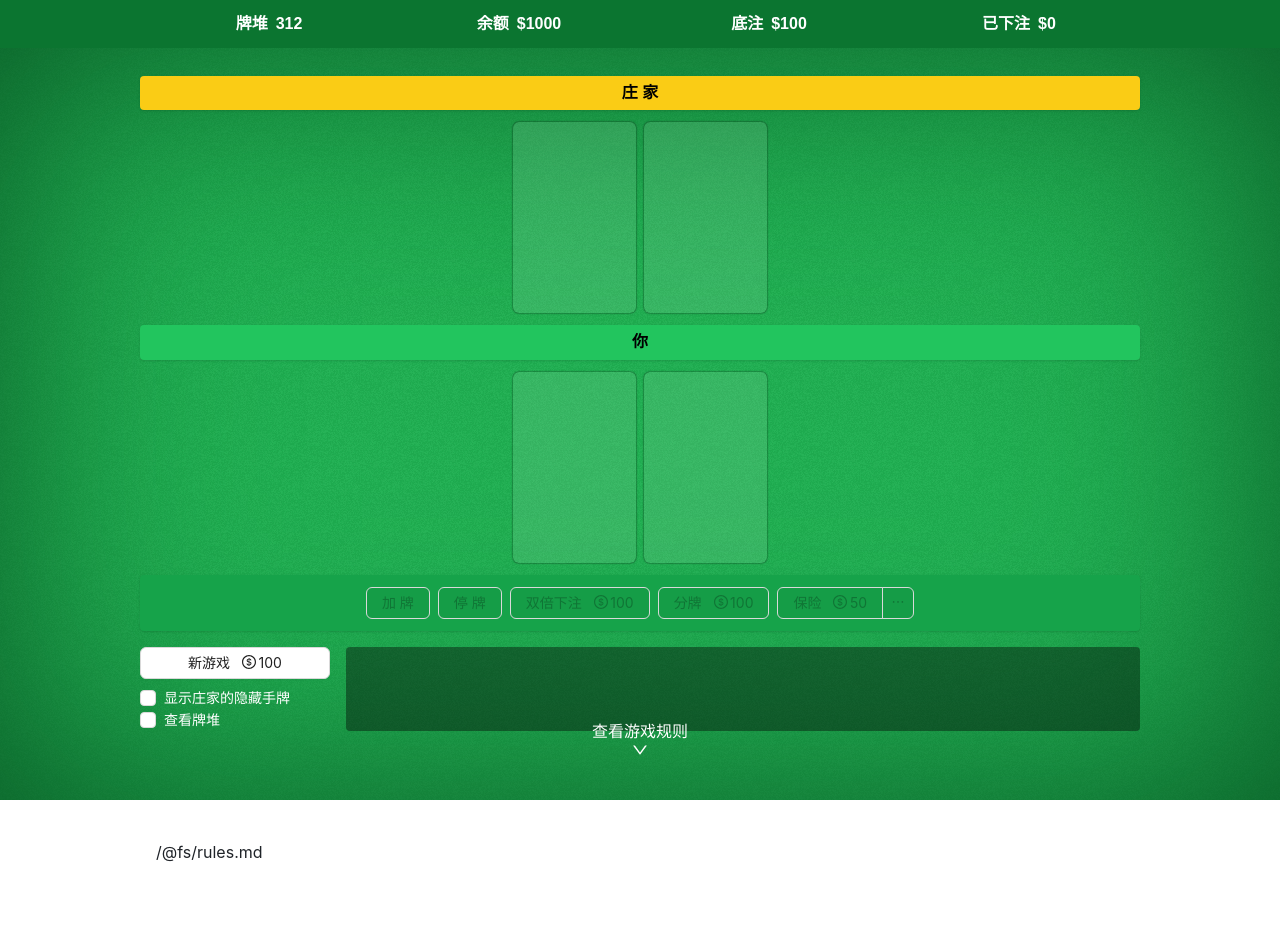
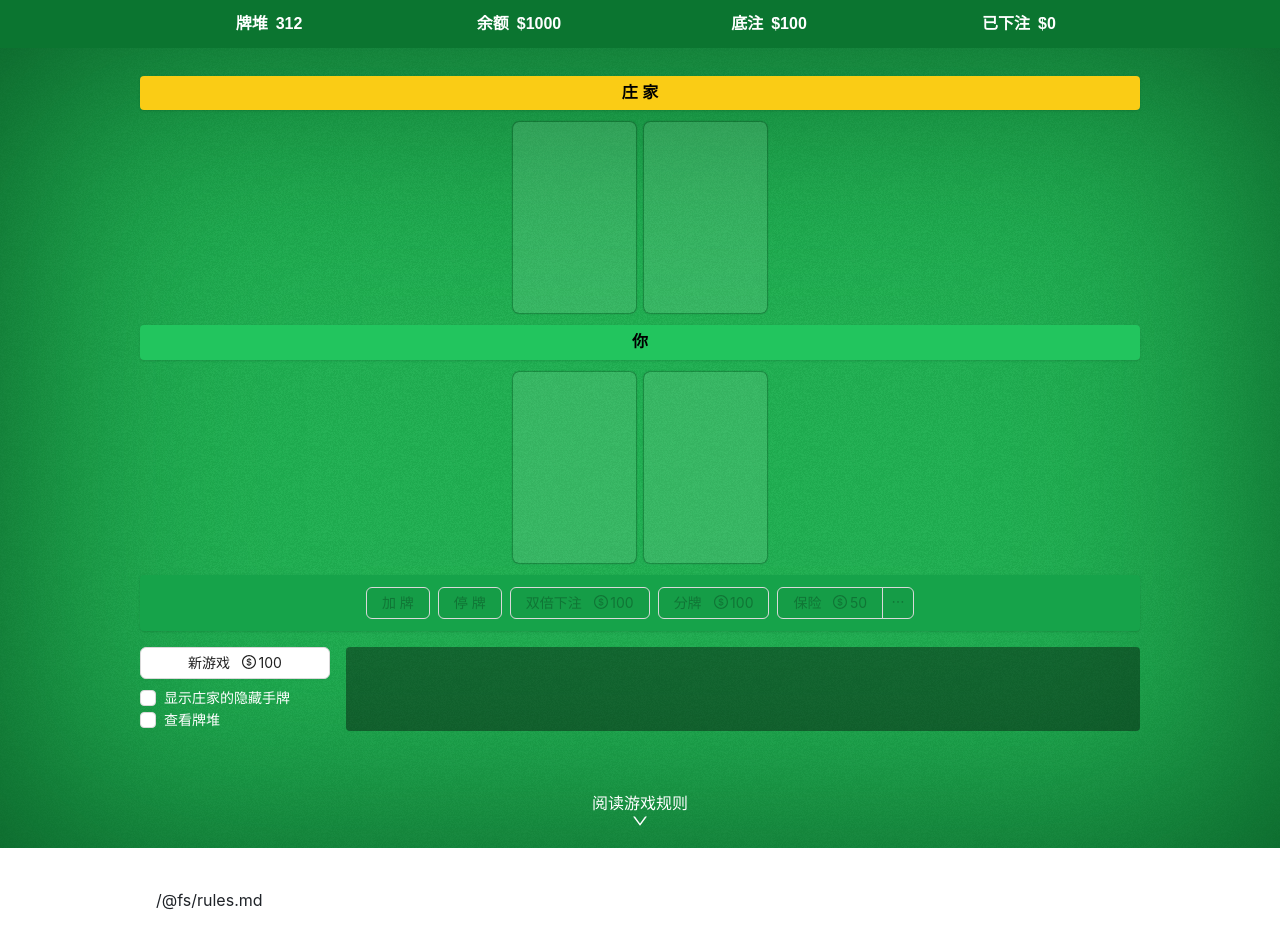
Before and after one commit to YMNNs/mini-blackjack, a React (Vite) app: page / in a window 1280 px wide. Shown: the top 948 px of the page. Before the commit the page ends 904 px from the top, so only its background shows below. Built offline with nearby package versions, Linux system fonts and the light colour scheme.

Commit message:
style: 调整样式

```diff
--- a/index.html
+++ b/index.html
@@ -3,7 +3,7 @@
   <head>
     <meta charset="UTF-8" />
     <meta name="viewport" content="width=device-width, initial-scale=1.0" />
-    <title>21点</title>
+    <title>二十一点</title>
   </head>
   <body>
     <div id="root"></div>
--- a/src/components/game.tsx
+++ b/src/components/game.tsx
@@ -609,8 +609,8 @@ export const Game: React.FC = () => {
               })}
             </div>
           </div>
-          <div className={'mx-auto text-white w-fit absolute left-0 right-0 bottom-10 text-center'}>
-            <div>查看游戏规则</div>
+          <div className={'mx-auto text-white w-fit text-center mt-16'}>
+            <div>阅读游戏规则</div>
             <DownOutlined />
           </div>
         </div>
--- a/src/components/help.tsx
+++ b/src/components/help.tsx
@@ -2,7 +2,7 @@ import Markdown from 'react-markdown'
 import rules from '../../rules.md?raw'
 import React from 'react'
 import remarkGfm from 'remark-gfm'
-import 'github-markdown-css'
+import 'github-markdown-css/github-markdown-light.css'
 
 export const Help: React.FC = () => {
   return (
```
